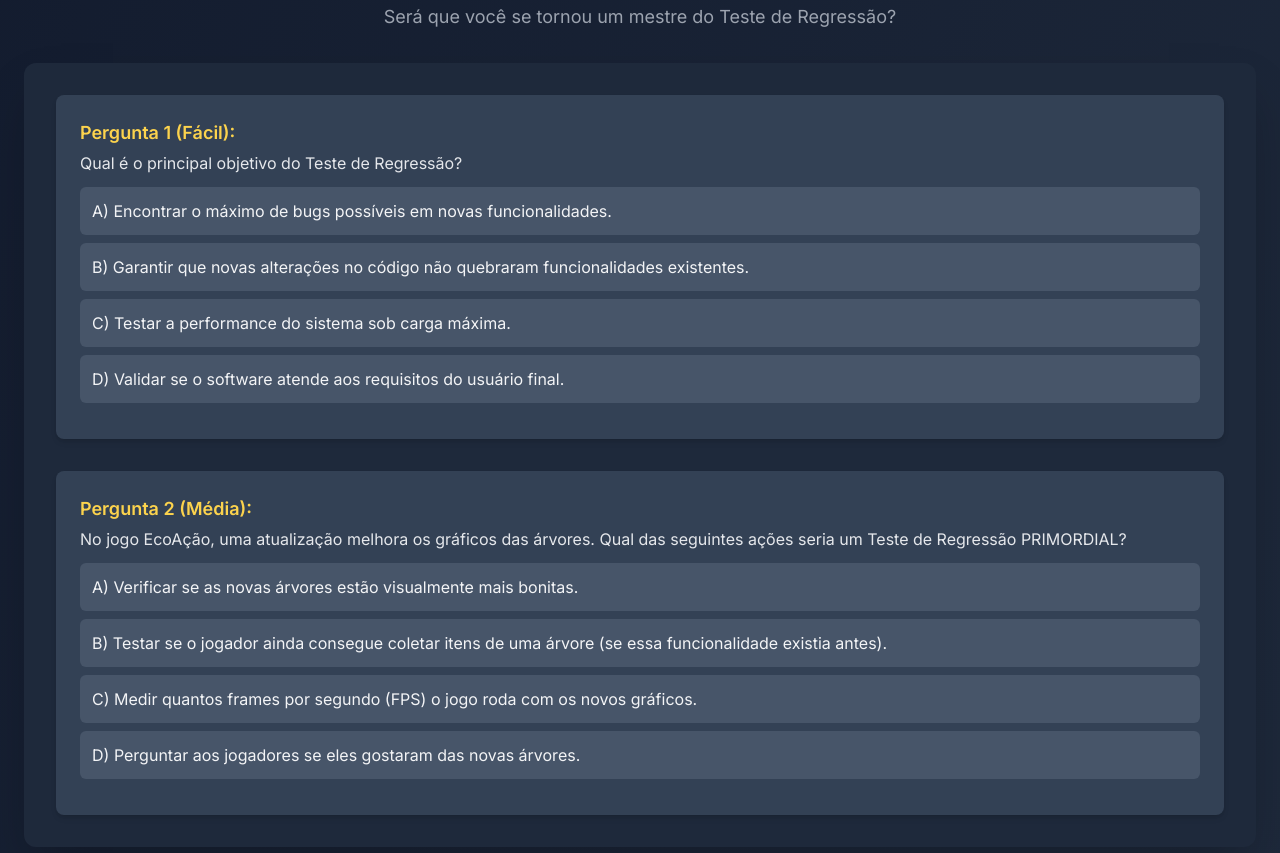
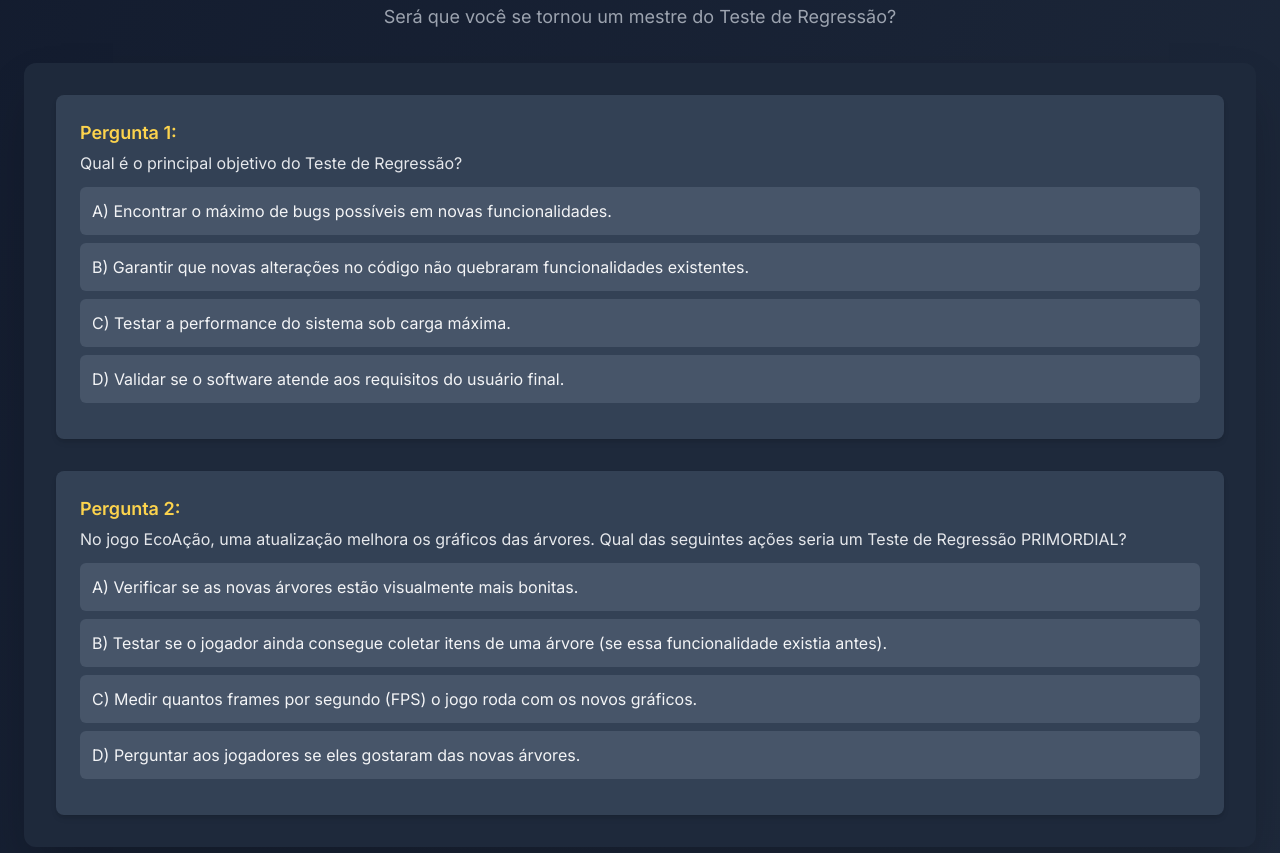
Before and after one commit to ivad-passos/snake_simulation, a plain HTML site: page index.html in a window 1280 px wide. Shown: the part 1523-2376 px from the top of the page. Drawn offline with nearby package versions, Linux system fonts and the light colour scheme.

Commit message:
Update index.html

```diff
--- a/index.html
+++ b/index.html
@@ -138,7 +138,7 @@
             <p class="text-center text-lg text-gray-400 mb-8 max-w-3xl mx-auto">Será que você se tornou um mestre do Teste de Regressão?</p>
             <div class="bg-slate-800 p-8 rounded-xl shadow-2xl space-y-8">
                 <div class="bg-slate-700 p-6 rounded-lg shadow-md">
-                    <h4 class="text-lg font-semibold text-amber-300 mb-1">Pergunta 1 (Fácil):</h4>
+                    <h4 class="text-lg font-semibold text-amber-300 mb-1">Pergunta 1:</h4>
                     <p class="text-gray-200 mb-3">Qual é o principal objetivo do Teste de Regressão?</p>
                     <div class="space-y-2" id="quiz1_options">
                         <button data-correct="false" onclick="checkAnswer(this, 'quiz1')" class="block w-full text-left bg-slate-600 hover:bg-slate-500 p-3 rounded-md transition-colors">A) Encontrar o máximo de bugs possíveis em novas funcionalidades.</button>
@@ -149,7 +149,7 @@
                     <p id="quiz1_feedback" class="mt-3 text-sm"></p>
                 </div>
                 <div class="bg-slate-700 p-6 rounded-lg shadow-md">
-                    <h4 class="text-lg font-semibold text-amber-300 mb-1">Pergunta 2 (Média):</h4>
+                    <h4 class="text-lg font-semibold text-amber-300 mb-1">Pergunta 2:</h4>
                     <p class="text-gray-200 mb-3">No jogo EcoAção, uma atualização melhora os gráficos das árvores. Qual das seguintes ações seria um Teste de Regressão PRIMORDIAL?</p>
                     <div class="space-y-2" id="quiz2_options">
                         <button data-correct="false" onclick="checkAnswer(this, 'quiz2')" class="block w-full text-left bg-slate-600 hover:bg-slate-500 p-3 rounded-md transition-colors">A) Verificar se as novas árvores estão visualmente mais bonitas.</button>
```
